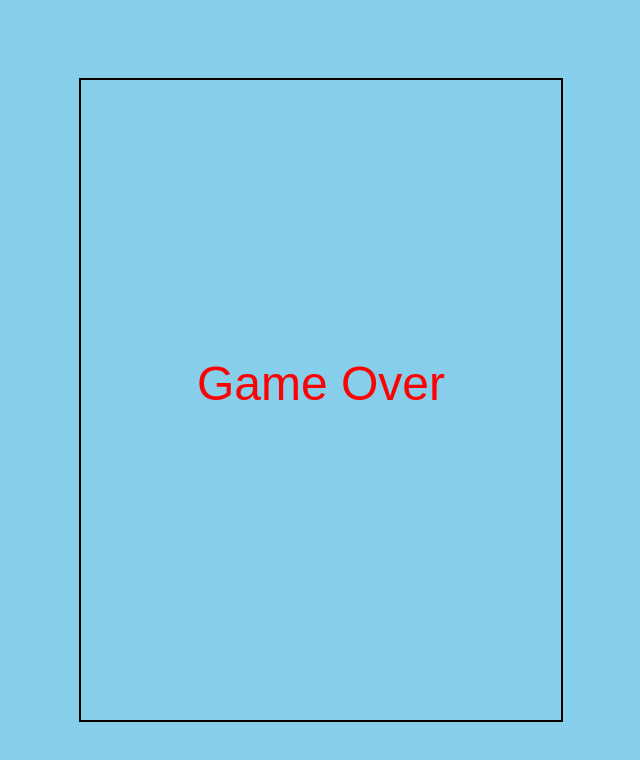
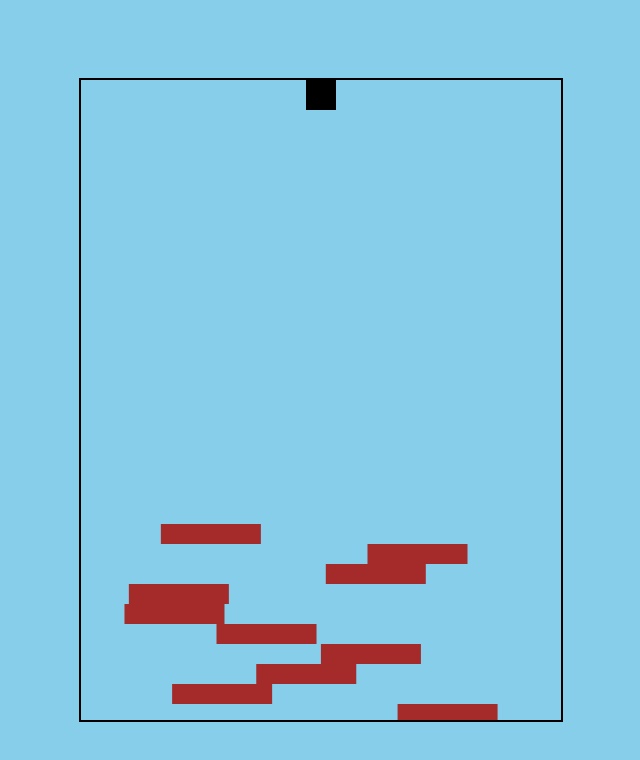
Before and after one commit to FLaxDubz/trialgame, a plain HTML site: page index.html in a window 1280 px wide. Shown: the whole page, without its empty margins (319-959 px from the left). Drawn offline with Linux system fonts and the light colour scheme.

Commit message:
Update index.html

```diff
--- a/index.html
+++ b/index.html
@@ -33,6 +33,7 @@
         const platformHeight = 20;
         const gapSize = 50;
         const platformSpeed = 2;
+        const numPlatforms = 10;
 
         let stickmanX = canvas.width / 2 - stickmanWidth / 2;
         let stickmanY = 0; // Fixed at top of the screen
@@ -43,9 +44,9 @@
         // Initialize platforms
         function initPlatforms() {
             platforms = [];
-            for (let i = 0; i < 10; i++) {
+            for (let i = 0; i < numPlatforms; i++) {
                 let x = Math.random() * (canvas.width - platformWidth);
-                let y = canvas.height - (i * (canvas.height / 10)) - platformHeight;
+                let y = canvas.height - (i * (canvas.height / numPlatforms)) - platformHeight;
                 platforms.push({ x, y, gapX: x + Math.random() * (platformWidth - gapSize) });
             }
         }
@@ -64,12 +65,16 @@
 
         function movePlatforms() {
             for (let platform of platforms) {
-                platform.y -= platformSpeed;
+                platform.y += platformSpeed;
             }
-            if (platforms[0].y < -platformHeight) {
+            // Check if the first platform has moved off-screen
+            if (platforms[0].y > canvas.height) {
+                // Remove the old platform
                 platforms.shift();
+                // Add a new platform at the top of the screen
                 let x = Math.random() * (canvas.width - platformWidth);
-                platforms.push({ x, y: platforms[platforms.length - 1].y + platformHeight, gapX: x + Math.random() * (platformWidth - gapSize) });
+                let y = platforms[platforms.length - 1].y - platformHeight;
+                platforms.push({ x, y, gapX: x + Math.random() * (platformWidth - gapSize) });
             }
         }
 
```
